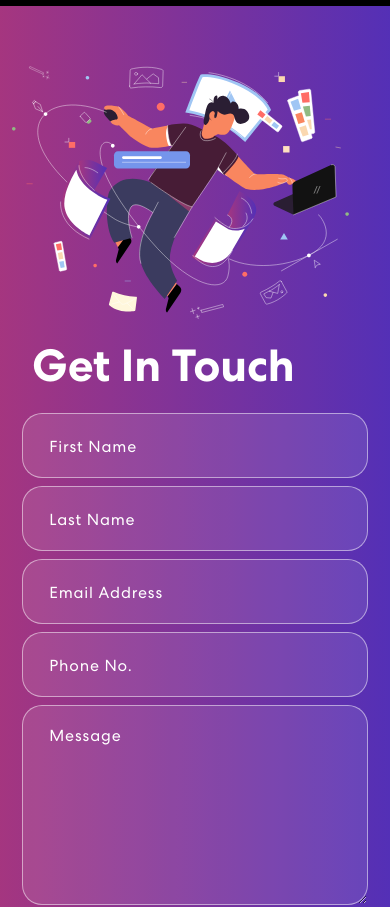
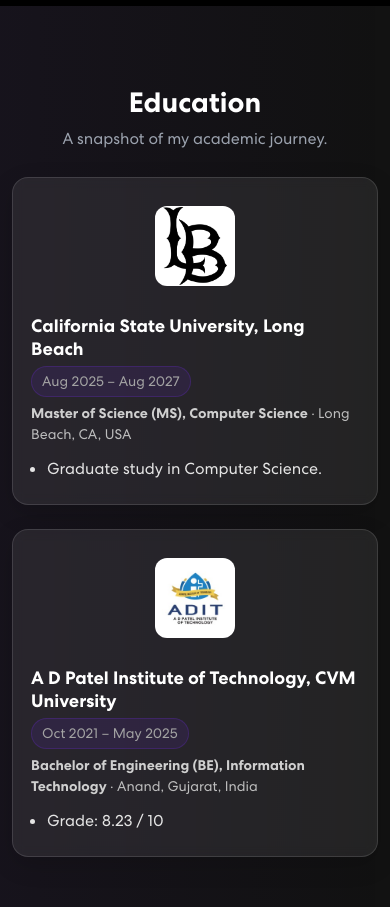
Before and after one commit to sahajmaniya/Personal-Portfolio, a React (Create React App) app: page / in a window 390 px wide. Shown: the part 5140-6047 px from the top of the page. Built offline with nearby package versions, Linux system fonts and the light colour scheme.

Commit message:
Added education section

```diff
--- a/src/App.css
+++ b/src/App.css
@@ -1083,3 +1083,163 @@
     padding: 0 5px;
   }
 }
+
+
+/* === Education (namespaced) === */
+.edu-section {
+  position: relative;
+  padding: 80px 0;
+  background: linear-gradient(90deg, rgba(108,43,217,0.05), rgba(0,0,0,0));
+}
+
+.edu-title {
+  font-size: clamp(28px, 3.2vw, 40px);
+  font-weight: 800;
+  margin-bottom: 8px;
+  text-align: center;
+}
+
+.edu-subtitle {
+  color: #9ca3af;
+  margin-bottom: 28px;
+  text-align: center;
+}
+
+.edu-timeline { position: relative; }
+
+.edu-card {
+  position: relative;
+  display: grid;
+  grid-template-columns: 48px 1fr;
+  gap: 12px;
+  padding: 16px 18px 16px 56px;
+  background: rgba(255,255,255,0.08);
+  border: 1px solid rgba(255,255,255,0.12);
+  border-radius: 16px;
+  backdrop-filter: blur(6px);
+  box-shadow: 0 8px 24px rgba(0,0,0,0.15);
+  transition: transform .2s ease, box-shadow .3s ease;
+}
+
+.edu-card + .edu-card { margin-top: 14px; }
+
+.edu-card:hover {
+  transform: translateY(-4px);
+  box-shadow: 0 10px 28px rgba(108,43,217,0.25);
+}
+
+.edu-dot {
+  position: absolute;
+  left: 20px;
+  top: 26px;
+  width: 12px;
+  height: 12px;
+  background: #6c2bd9;
+  border-radius: 50%;
+  box-shadow: 0 0 0 4px rgba(108,43,217,0.25);
+}
+
+.edu-line {
+  position: absolute;
+  left: 25px;
+  top: 0;
+  bottom: 0;
+  width: 2px;
+  background: linear-gradient(#6c2bd9, rgba(108,43,217,0));
+  opacity: .5;
+}
+
+.edu-logo-wrap {
+  display: flex;
+  align-items: flex-start;
+  justify-content: center;
+  padding-top: 4px;
+}
+
+.edu-logo {
+  width: 40px;
+  height: 40px;
+  object-fit: contain;
+  background: #fff;
+  border-radius: 10px;
+  border: 1px solid rgba(255,255,255,0.2);
+}
+
+.edu-content { position: relative; }
+
+.edu-header {
+  display: flex;
+  align-items: baseline;
+  justify-content: space-between;
+  gap: 12px;
+  flex-wrap: wrap;
+}
+
+.edu-school {
+  margin: 0;
+  font-size: clamp(18px, 2.4vw, 22px);
+  font-weight: 800;
+}
+
+.edu-school a { color: inherit; text-decoration: none; }
+.edu-school a:hover { text-decoration: underline; }
+
+.edu-period {
+  font-size: 14px;
+  color: #a3a3a3;
+  background: rgba(108,43,217,0.12);
+  border: 1px solid rgba(108,43,217,0.25);
+  padding: 4px 10px;
+  border-radius: 999px;
+}
+
+.edu-meta { margin-top: 6px; color: #cfcfcf; font-size: 14px; }
+.edu-degree { font-weight: 600; }
+.edu-location { opacity: .9; }
+
+.edu-highlights { margin: 12px 0 0; padding-left: 18px; }
+.edu-highlights li { margin: 6px 0; line-height: 1.45; color: #e5e5e5; }
+
+/* Mobile */
+@media (max-width: 576px) {
+  .edu-card {
+    display: flex;
+    flex-direction: column;
+    align-items: center;
+    padding: 24px 18px 20px 18px;
+  }
+  .edu-dot, .edu-line { display: none; }
+
+  .edu-logo-wrap {
+    order: -1;
+    margin-bottom: 16px;
+    display: flex;
+    justify-content: center;
+    align-items: center;
+  }
+  .edu-logo {
+    width: 80px; height: 80px;
+    object-fit: contain;
+    border-radius: 12px;
+    border: 1px solid rgba(255,255,255,0.2);
+    background: #fff;
+  }
+
+  .edu-content { width: 100%; text-align: left; }
+  .edu-header { flex-direction: column; align-items: flex-start; gap: 6px; }
+  .edu-meta { text-align: left; }
+
+  .edu-highlights { padding-left: 16px; list-style: disc; }
+  .edu-highlights li { margin: 4px 0; }
+}
+
+/* Small tablets */
+@media (max-width: 768px) and (min-width: 577px) {
+  .edu-card {
+    grid-template-columns: 60px 1fr;
+    padding: 18px 20px 18px 64px;
+  }
+  .edu-logo { width: 50px; height: 50px; }
+  .edu-dot { left: 22px; }
+  .edu-line { left: 27px; }
+}
--- a/src/App.js
+++ b/src/App.js
@@ -7,6 +7,7 @@
 import { Contact } from "./components/Contact";
 import { Footer } from "./components/Footer";
 import HackathonSection from './components/HackathonSection';
+import Education from './components/education';
 import { SpeedInsights } from "@vercel/speed-insights/react"
 import { HelmetProvider } from "react-helmet-async";
 import SEO from './components/SEO';
@@ -23,6 +24,7 @@
       <Skills />
       <Projects />
       <HackathonSection/>
+      <Education/>
       <Contact/>
       <Footer/>
       <SpeedInsights/>
--- a/src/components/NavBar.js
+++ b/src/components/NavBar.js
@@ -21,40 +21,85 @@
       } else {
         setScrolled(false);
       }
+
+      // highlight active section while scrolling
+      const sections = ['home', 'skills', 'projects', 'education', 'connect'];
+      for (const id of sections) {
+        const section = document.getElementById(id);
+        if (section) {
+          const rect = section.getBoundingClientRect();
+          if (rect.top <= 150 && rect.bottom >= 150) {
+            setActiveLink(id);
+            break;
           }
+        }
+      }
+    };
 
     window.addEventListener("scroll", onScroll);
-
     return () => window.removeEventListener("scroll", onScroll);
-  }, [])
+  }, []);
 
   const onUpdateActiveLink = (value) => {
     setActiveLink(value);
-  }
+  };
 
   return (
     <Router>
       <Navbar expand="md" className={scrolled ? "scrolled" : ""}>
         <Container className="Navbar">
           <Navbar.Brand className="logo-img" href="/">
-              <img  src={logo} alt="Logo" />
+            <img src={logo} alt="Logo" />
           </Navbar.Brand>
+
           <Navbar.Toggle aria-controls="basic-navbar-nav">
             <span className="navbar-toggler-icon"></span>
           </Navbar.Toggle>
+
           <Navbar.Collapse id="basic-navbar-nav">
             <Nav className="ms-auto">
-                <Nav.Link href="#home" className={activeLink === 'home' ? 'active navbar-link' : 'navbar-link'} onClick={() => onUpdateActiveLink('home')}>Home</Nav.Link>
-                <Nav.Link href="#skills" className={activeLink === 'skills' ? 'active navbar-link' : 'navbar-link'} onClick={() => onUpdateActiveLink('skills')}>Skills</Nav.Link>
-                <Nav.Link href="#projects" className={activeLink === 'projects' ? 'active navbar-link' : 'navbar-link'} onClick={() => onUpdateActiveLink('projects')}>Projects</Nav.Link>
+              <Nav.Link
+                href="#home"
+                className={activeLink === 'home' ? 'active navbar-link' : 'navbar-link'}
+                onClick={() => onUpdateActiveLink('home')}
+              >
+                Home
+              </Nav.Link>
+
+              <Nav.Link
+                href="#skills"
+                className={activeLink === 'skills' ? 'active navbar-link' : 'navbar-link'}
+                onClick={() => onUpdateActiveLink('skills')}
+              >
+                Skills
+              </Nav.Link>
+
+              <Nav.Link
+                href="#projects"
+                className={activeLink === 'projects' ? 'active navbar-link' : 'navbar-link'}
+                onClick={() => onUpdateActiveLink('projects')}
+              >
+                Projects
+              </Nav.Link>
+
+              {/* 👇 New Education link */}
+              <Nav.Link
+                href="#education"
+                className={activeLink === 'education' ? 'active navbar-link' : 'navbar-link'}
+                onClick={() => onUpdateActiveLink('education')}
+              >
+                Education
+              </Nav.Link>
             </Nav>
+
             <span className="navbar-text">
               <div className="social-icon">
-                  <a target="_blank" href="https://www.linkedin.com/in/sahajmaniya/"><img src={navIcon1} alt="" /></a>
-                  <a target="_blank" href="https://www.behance.net/sahajmaniya1"><img src={navIcon2} alt="" /></a>
-                  <a target="_blank" href="https://github.com/sahajmaniya"><img src={navIcon3} alt="" /></a>
+                <a target="_blank" href="https://www.linkedin.com/in/sahajmaniya/"><img src={navIcon1} alt="LinkedIn" /></a>
+                <a target="_blank" href="https://www.behance.net/sahajmaniya1"><img src={navIcon2} alt="Behance" /></a>
+                <a target="_blank" href="https://github.com/sahajmaniya"><img src={navIcon3} alt="GitHub" /></a>
               </div>
-                <HashLink to='#connect'>
+
+              <HashLink to="#connect">
                 <button className="vvd"><span>Let’s Connect</span></button>
               </HashLink>
             </span>
@@ -62,5 +107,5 @@
         </Container>
       </Navbar>
     </Router>
-  )
-}
+  );
+};
--- /dev/null
+++ b/src/components/education.js
@@ -0,0 +1,101 @@
+import React from 'react';
+import { Container, Row, Col } from 'react-bootstrap';
+import TrackVisibility from 'react-on-screen';
+import 'animate.css';
+
+// logos (adjust paths if yours differ)
+import csulbLogo from '../assets/img/csulb.png';
+import aditLogo from '../assets/img/adit.jpeg';
+
+const EDUCATION = [
+  {
+    school: 'California State University, Long Beach',
+    degree: 'Master of Science (MS), Computer Science',
+    location: 'Long Beach, CA, USA',
+    period: 'Aug 2025 – Aug 2027',
+    logo: csulbLogo,
+    link: 'https://www.csulb.edu/',
+    highlights: ['Graduate study in Computer Science.'],
+  },
+  {
+    school: 'A D Patel Institute of Technology, CVM University',
+    degree: 'Bachelor of Engineering (BE), Information Technology',
+    location: 'Anand, Gujarat, India',
+    period: 'Oct 2021 – May 2025',
+    logo: aditLogo,
+    link: 'https://www.adit.ac.in/',
+    highlights: ['Grade: 8.23 / 10'],
+  },
+];
+
+export default function Education() {
+  return (
+    <section className="edu-section" id="education">
+      <Container>
+        <Row className="align-items-center">
+          <Col xs={12}>
+            <TrackVisibility once partialVisibility>
+              {({ isVisible }) => (
+                <div className={isVisible ? 'animate__animated animate__fadeInUp' : ''}>
+                  <h2 className="edu-title">Education</h2>
+                  <p className="edu-subtitle">A snapshot of my academic journey.</p>
+                </div>
+              )}
+            </TrackVisibility>
+          </Col>
+        </Row>
+
+        <Row className="gy-4 edu-timeline">
+          {EDUCATION.map((item, idx) => (
+            <Col key={idx} xs={12}>
+              <TrackVisibility once partialVisibility>
+                {({ isVisible }) => (
+                  <article
+                    className={`edu-card ${isVisible ? 'animate__animated animate__fadeInUp' : ''}`}
+                    aria-label={`${item.school} – ${item.degree}`}
+                  >
+                    <div className="edu-dot" aria-hidden />
+                    <div className="edu-line" aria-hidden />
+
+                    <div className="edu-logo-wrap">
+                      <img
+                        src={item.logo}
+                        alt={`${item.school} logo`}
+                        className="edu-logo"
+                        loading="lazy"
+                        width={40}
+                        height={40}
+                      />
+                    </div>
+
+                    <div className="edu-content">
+                      <header className="edu-header">
+                        <h3 className="edu-school">
+                          {item.link ? (
+                            <a href={item.link} target="_blank" rel="noreferrer">{item.school}</a>
+                          ) : item.school}
+                        </h3>
+                        <span className="edu-period">{item.period}</span>
+                      </header>
+
+                      <div className="edu-meta">
+                        <span className="edu-degree">{item.degree}</span>
+                        {item.location ? <span className="edu-location"> · {item.location}</span> : null}
+                      </div>
+
+                      {!!item.highlights?.length && (
+                        <ul className="edu-highlights">
+                          {item.highlights.map((h, i) => (<li key={i}>{h}</li>))}
+                        </ul>
+                      )}
+                    </div>
+                  </article>
+                )}
+              </TrackVisibility>
+            </Col>
+          ))}
+        </Row>
+      </Container>
+    </section>
+  );
+}
```
Also changed, not shown: src/assets/img/adit.jpeg (added), src/assets/img/csulb.png (added). Lines whose indentation alone changed are shown as unchanged.
